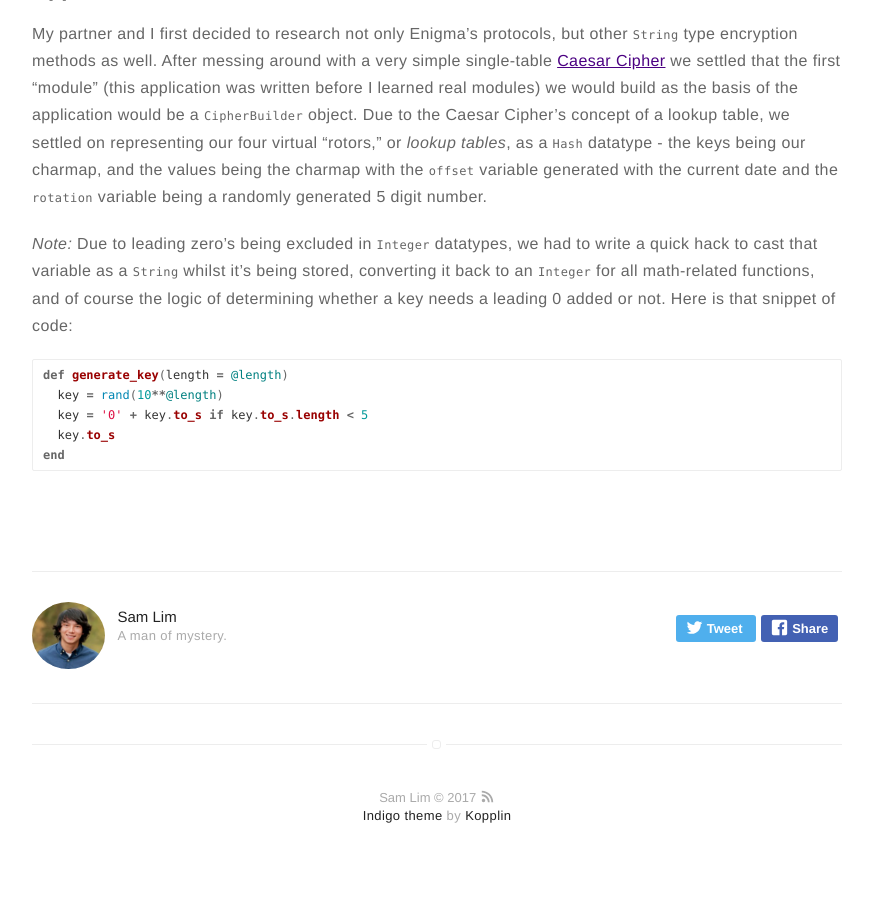
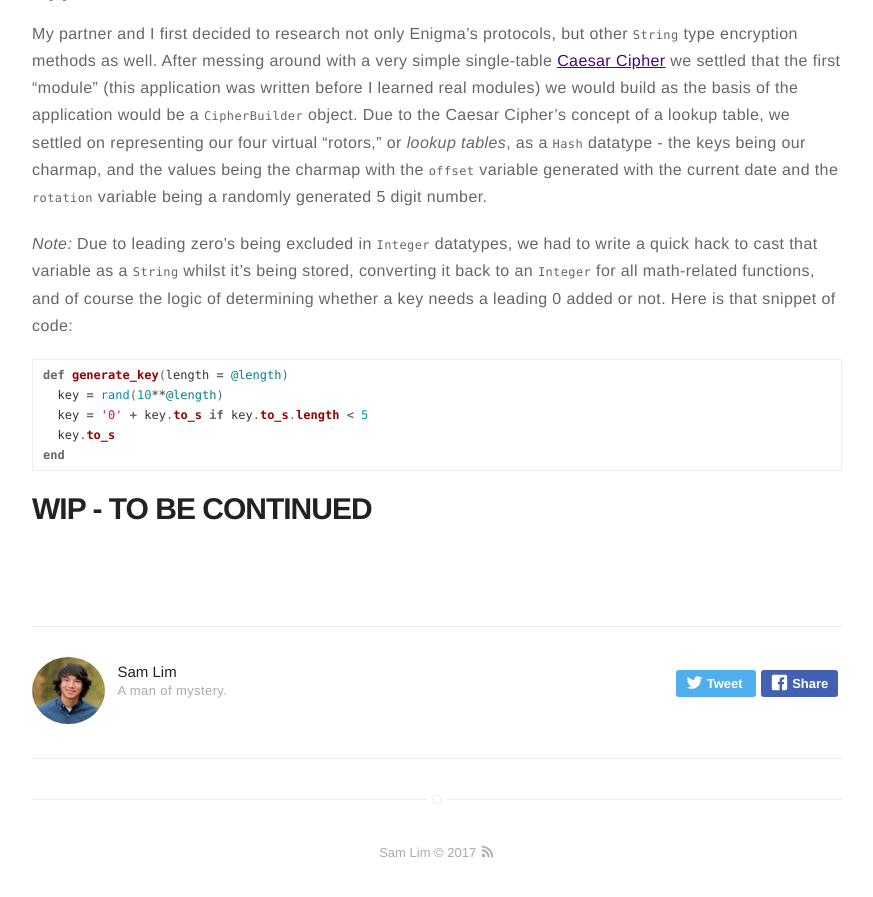
Before and after one commit to limsammy/samuelharrison.net, a Jekyll site: the page built from _posts/2017-06-03-project-enigma.markdown, in a window 1280 px wide and 900 px high, scrolled down 1778 px. Shown: the top 897 px of the window, without its empty margins (203-1076 px from the left). Built offline with Jekyll 4.4.1, drawn with Linux system fonts in a browser that asks for light colours.

```diff
--- a/_includes/footer.html
+++ b/_includes/footer.html
@@ -1,7 +1,3 @@
 <footer class="footer-main">
     {{ site.name }} © {{ site.time | date: '%Y' }} <a class="link" href="{{ site.url }}/feed.xml" target="_blank"><svg class="icon icon-rss"><use xlink:href="#icon-rss"></use></svg></a>
-
-    <p class="extra">
-        <a class="link" href="https://github.com/sergiokopplin/indigo">Indigo theme</a> by <a class="link" href="http://koppl.in">Kopplin</a>
-    </p>
 </footer>
--- a/_posts/2015-02-24-markdown-extra-components.markdown
+++ b/_posts/2015-02-24-markdown-extra-components.markdown
@@ -11,7 +11,7 @@ tag:
 category: blog
 author: jamesfoster
 description: Markdown summary with different options
-<!-- published: false -->
+published: false
 # jemoji: '<img class="emoji" title=":ramen:" alt=":ramen:" src="https://assets.github.com/images/icons/emoji/unicode/1f35c.png" height="20" width="20" align="absmiddle">'
 ---
 
--- a/_posts/2016-02-24-markdown-common-elements.markdown
+++ b/_posts/2016-02-24-markdown-common-elements.markdown
@@ -11,7 +11,7 @@ star: true
 category: blog
 author: johndoe
 description: Markdown summary with different options
-<!-- published: false -->
+published: false
 ---
 
 ## Summary:
--- a/_posts/2017-06-03-project-enigma.markdown
+++ b/_posts/2017-06-03-project-enigma.markdown
@@ -57,3 +57,5 @@ def generate_key(length = @length)
   key.to_s
 end
 {% endhighlight %}
+
+# WIP - TO BE CONTINUED
```
